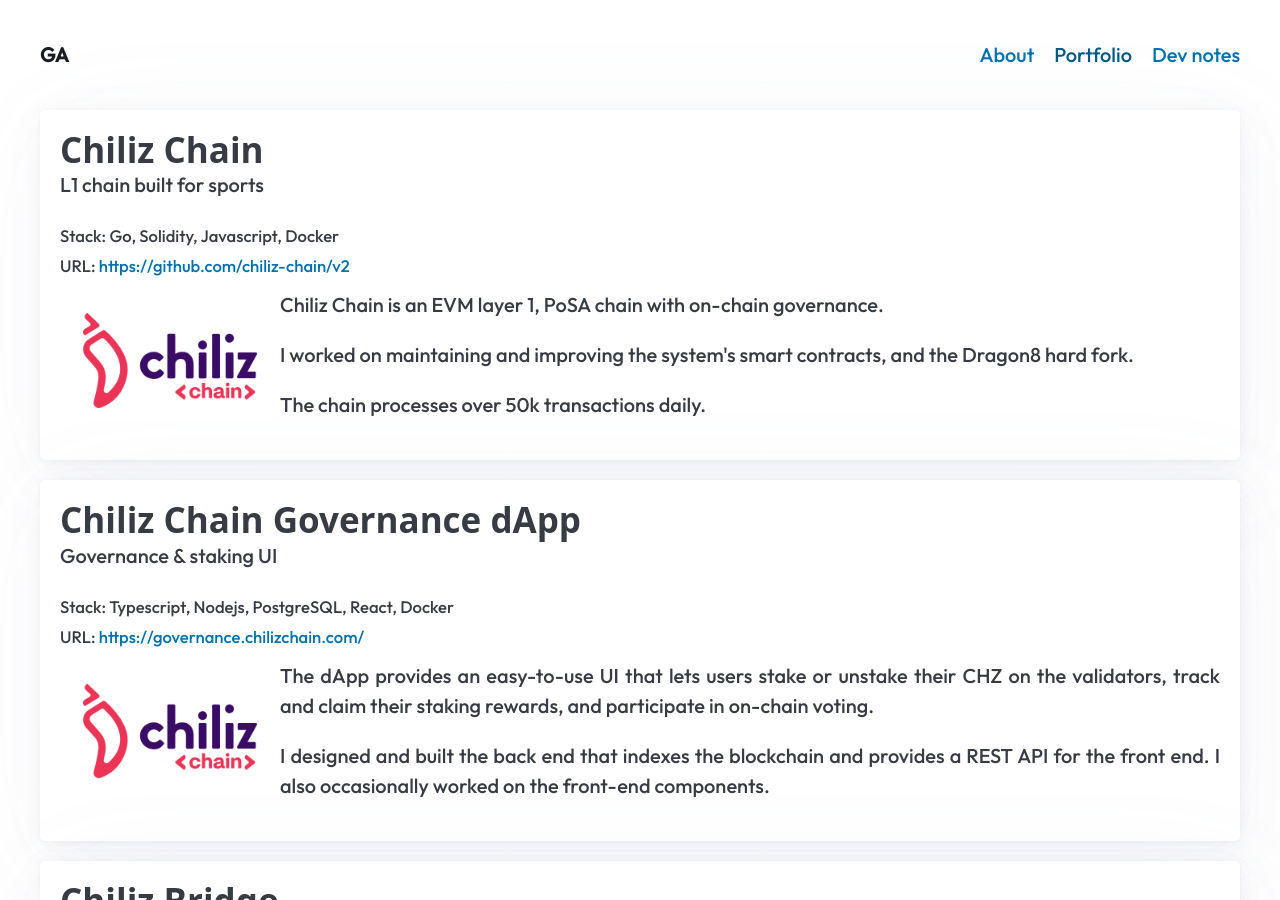
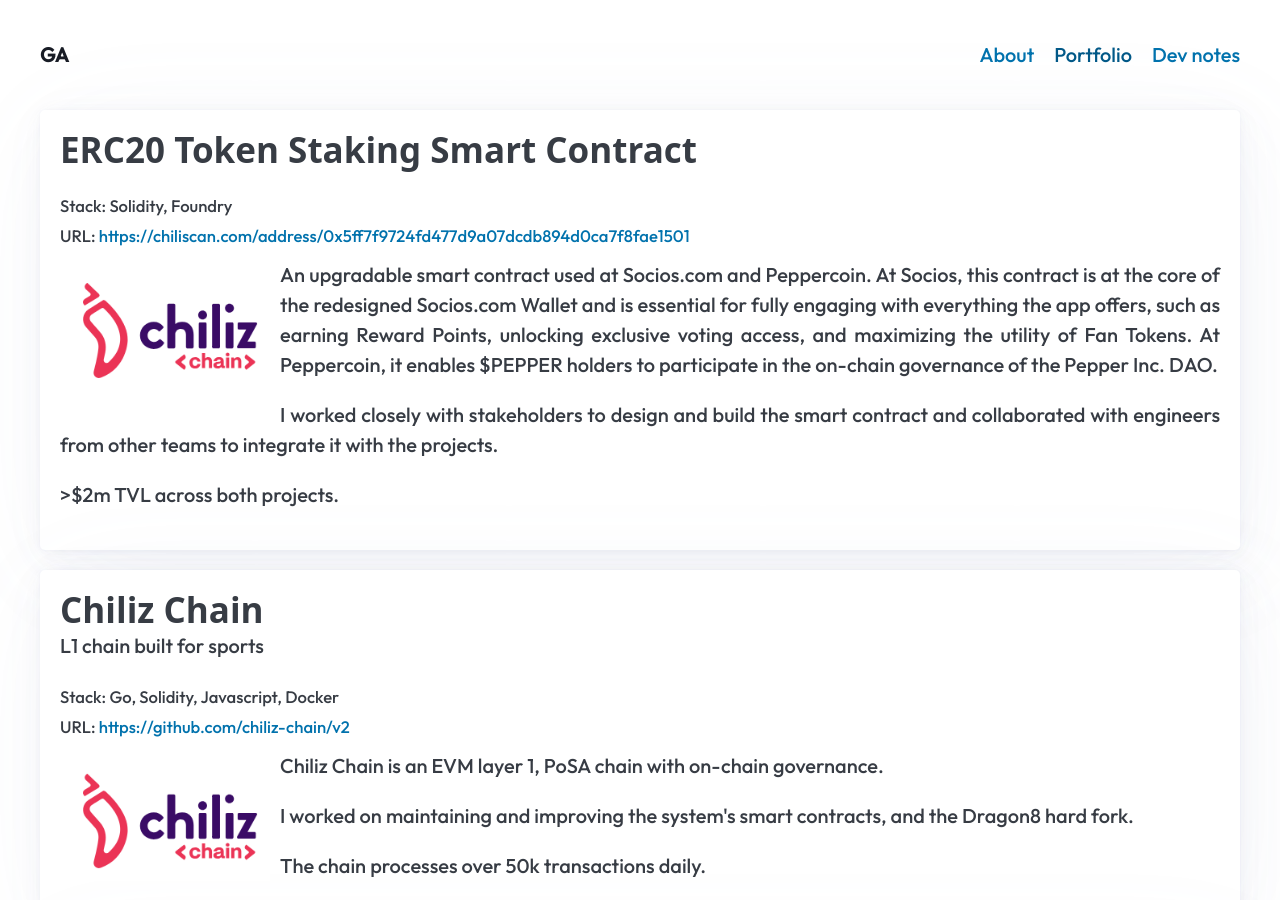
Before and after one commit to gabuladze/gabuladze.github.io, a Jekyll site: the page built from portfolio.html, in a window 1280 px wide and 900 px high. Built offline with Jekyll 4.4.1, drawn with Linux system fonts in a browser that asks for light colours.

Commit message:
Update projects.json

```diff
--- a/_data/projects.json
+++ b/_data/projects.json
@@ -1,4 +1,15 @@
 [
+  {
+    "title": "ERC20 Token Staking Smart Contract",
+    "url": "https://chiliscan.com/address/0x5ff7f9724fd477d9a07dcdb894d0ca7f8fae1501",
+    "thumbnail": "/assets/img/chiliz-chain-thumb.png",
+    "subtitle": "",
+    "description": "An upgradable smart contract used at Socios.com and Peppercoin. At Socios, this contract is at the core of the redesigned Socios.com Wallet and is essential for fully engaging with everything the app offers, such as earning Reward Points, unlocking exclusive voting access, and maximizing the utility of Fan Tokens. At Peppercoin, it enables $PEPPER holders to participate in the on-chain governance of the Pepper Inc. DAO.",
+    "myRole": "I worked closely with stakeholders to design and build the smart contract and collaborated with engineers from other teams to integrate it with the projects.",
+    "stack": "Solidity, Foundry",
+    "company": "Chiliz",
+    "achievements": ">$2m TVL across both projects."
+  },
   {
     "title": "Chiliz Chain",
     "url": "https://github.com/chiliz-chain/v2",
```
